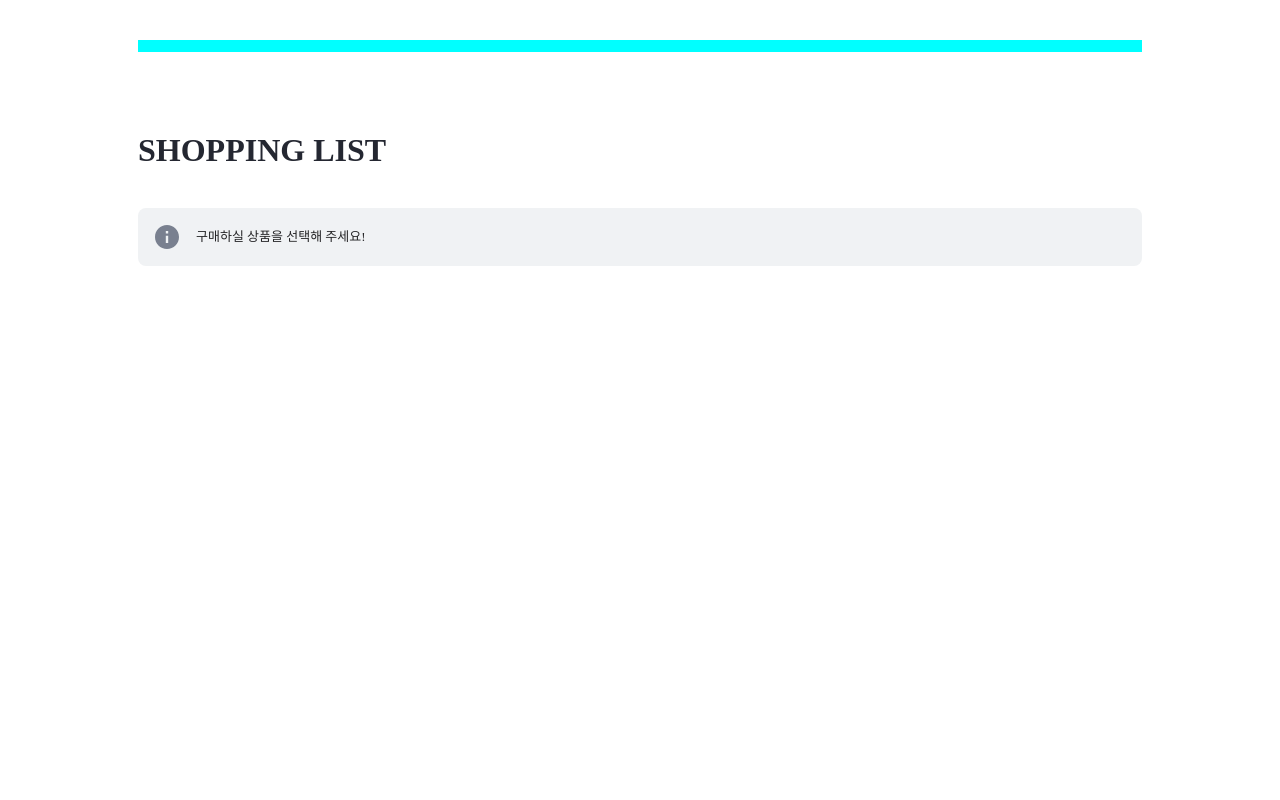
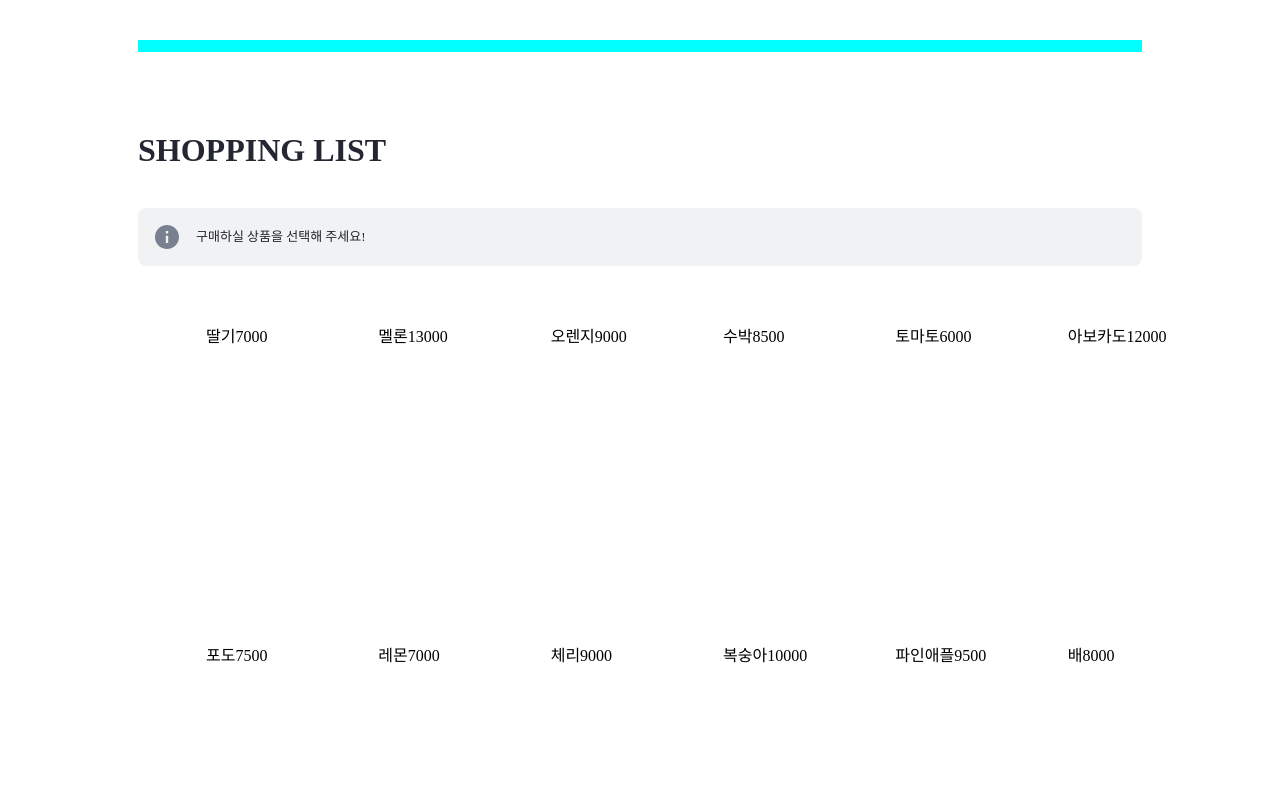
Before and after one commit to yejz0715/react-shopping, a React (Create React App) app: page / in a window 1280 px wide. Shown: the top 800 px of the page. Built offline with nearby package versions, Linux system fonts and the light colour scheme.

Commit message:
UPDATE:component_selectBox, checkBox 수정

```diff
--- a/src/Pages/Main/index.jsx
+++ b/src/Pages/Main/index.jsx
@@ -40,11 +40,11 @@ function Main() {
       <InfoBox text="구매하실 상품을 선택해 주세요!" />
       <div id="check_box">
         {list.map((item) => (
-          <CheckBox>{(item.name, item.price, item.img)}</CheckBox>
+          <CheckBox name={item.name} price={item.price} img={item.img} />
         ))}
       </div>
       <Button text="주문하기" />
-      <SelectBox text="배송메시지" />
+      <SelectBox />
     </div>
   );
 }
```
